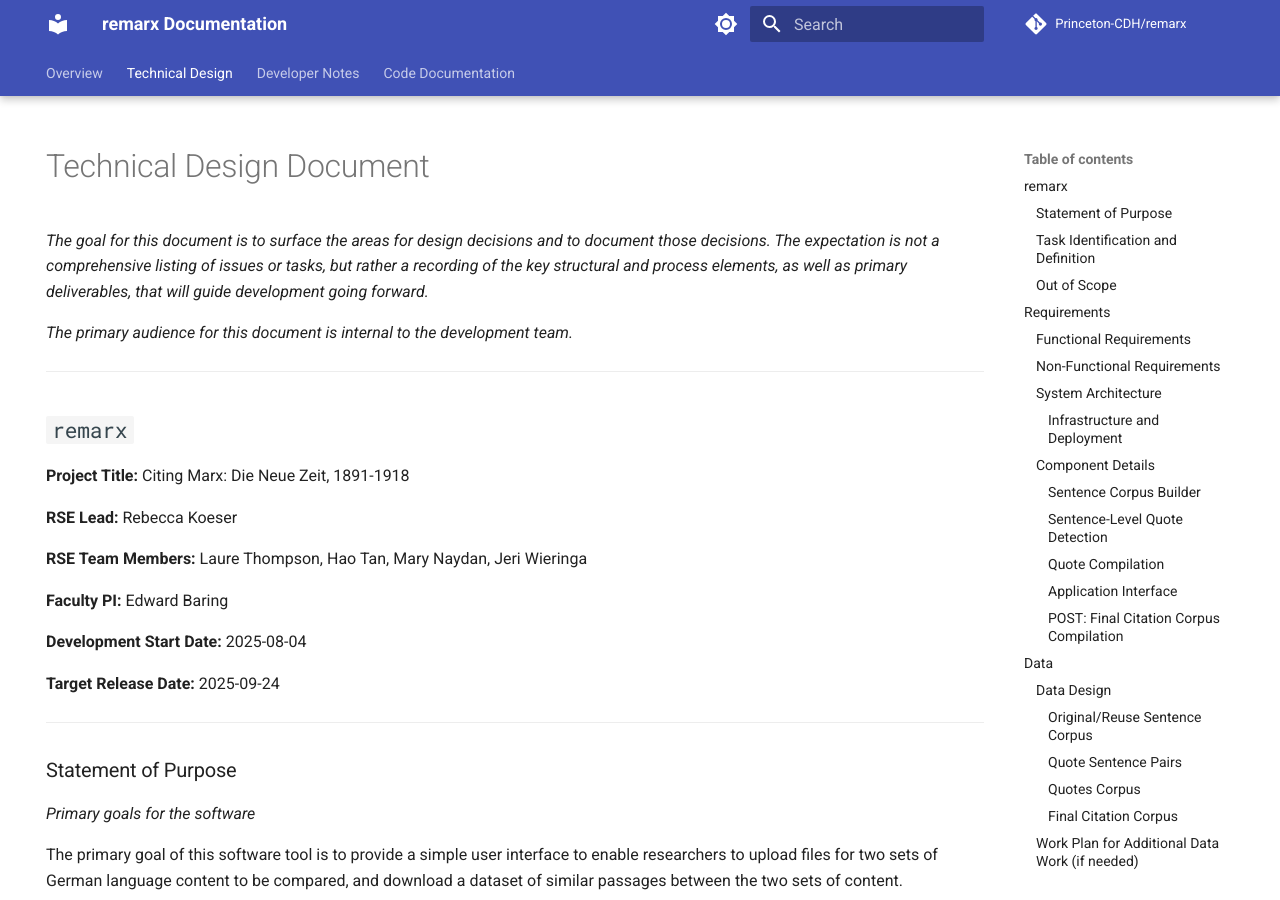
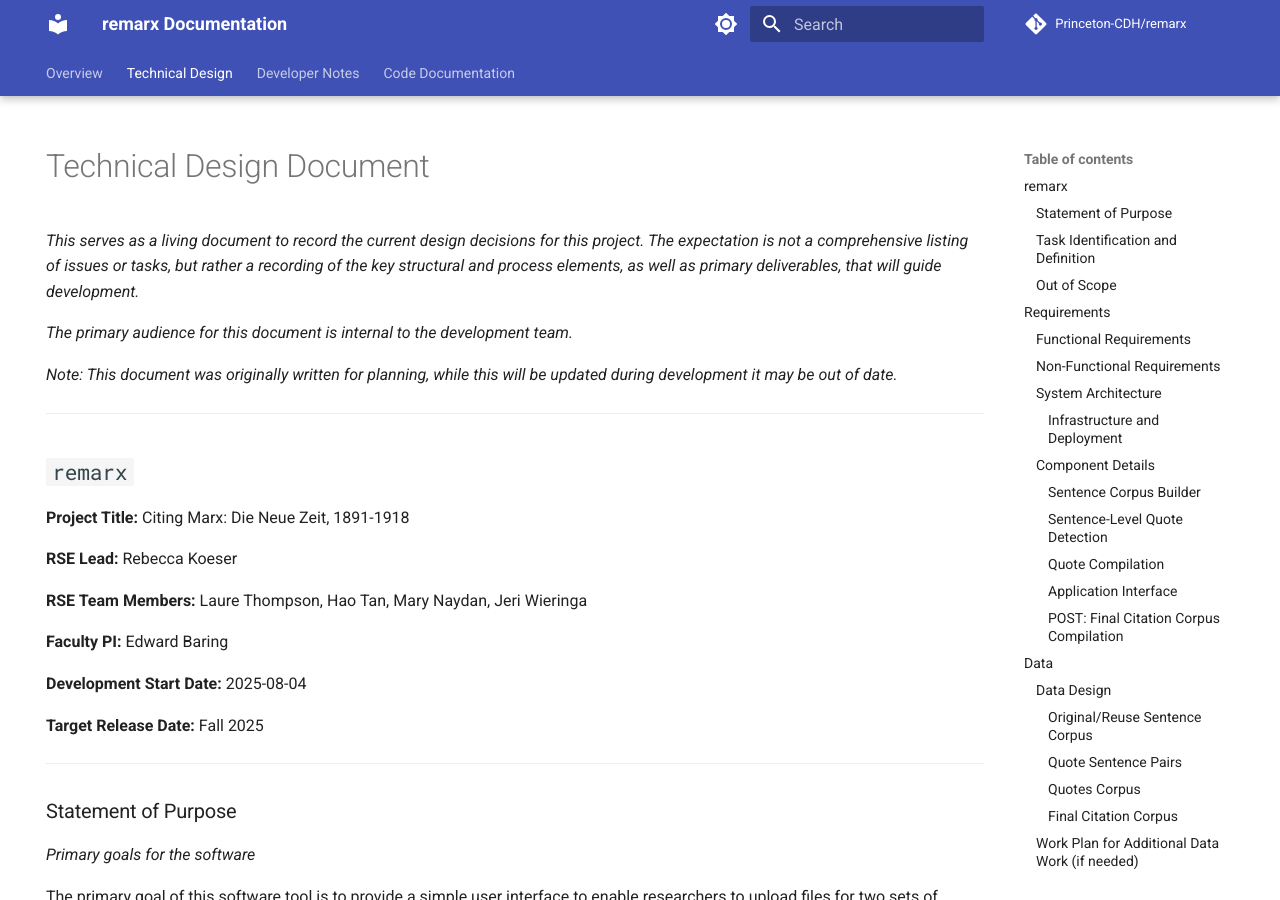
Before and after one commit to Princeton-CDH/remarx, an MkDocs documentation site: the page built from docs/technical-design-document.md, in a window 1280 px wide and 900 px high. Built offline with MkDocs 1.6.1 and Material for MkDocs 9.7.7, drawn with Linux system fonts in a browser that asks for light colours; comment, search, counter and statistics services are not loaded; the version menu is left out.

Commit message:
Add disclaimer, fix end date, mark as living doc

```diff
--- a/docs/technical-design-document.md
+++ b/docs/technical-design-document.md
@@ -5,9 +5,11 @@ hide: [navigation]
 
 # Technical Design Document
 
-*The goal for this document is to surface the areas for design decisions and to document those decisions. The expectation is not a comprehensive listing of issues or tasks, but rather a recording of the key structural and process elements, as well as primary deliverables, that will guide development going forward.*
+*This serves as a living document to record the current design decisions for this project. The expectation is not a comprehensive listing of issues or tasks, but rather a recording of the key structural and process elements, as well as primary deliverables, that will guide development.*
 
 *The primary audience for this document is internal to the development team.*
+
+*Note: This document was originally written for planning, while this will be updated during development it may be out of date.*
 
 ______________________________________________________________________
 
@@ -23,7 +25,7 @@ ______________________________________________________________________
 
 **Development Start Date:** 2025-08-04
 
-**Target Release Date:** 2025-09-24
+**Target Release Date:** Fall 2025
 
 ______________________________________________________________________
 
```
